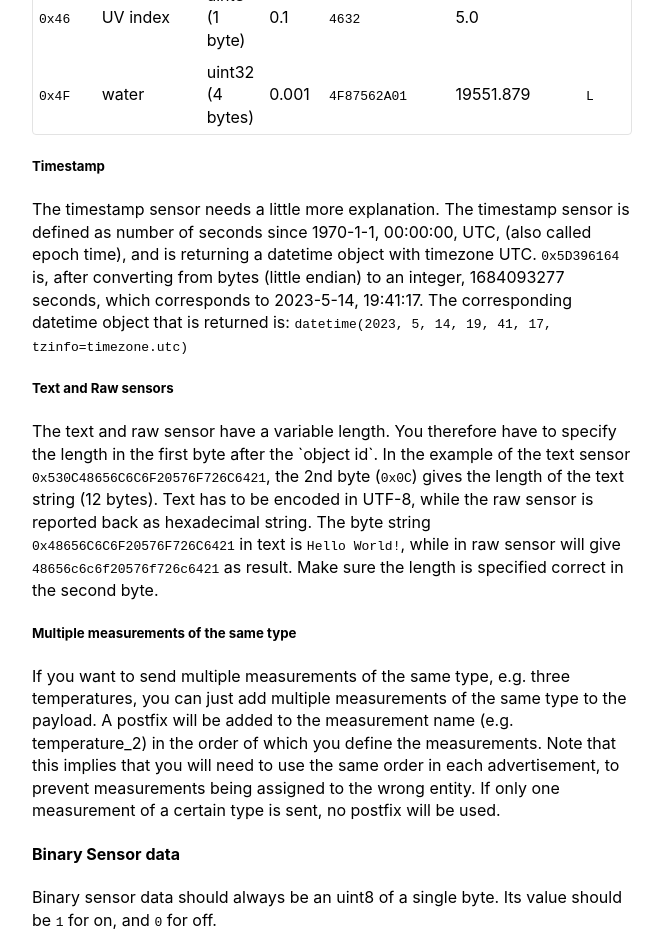
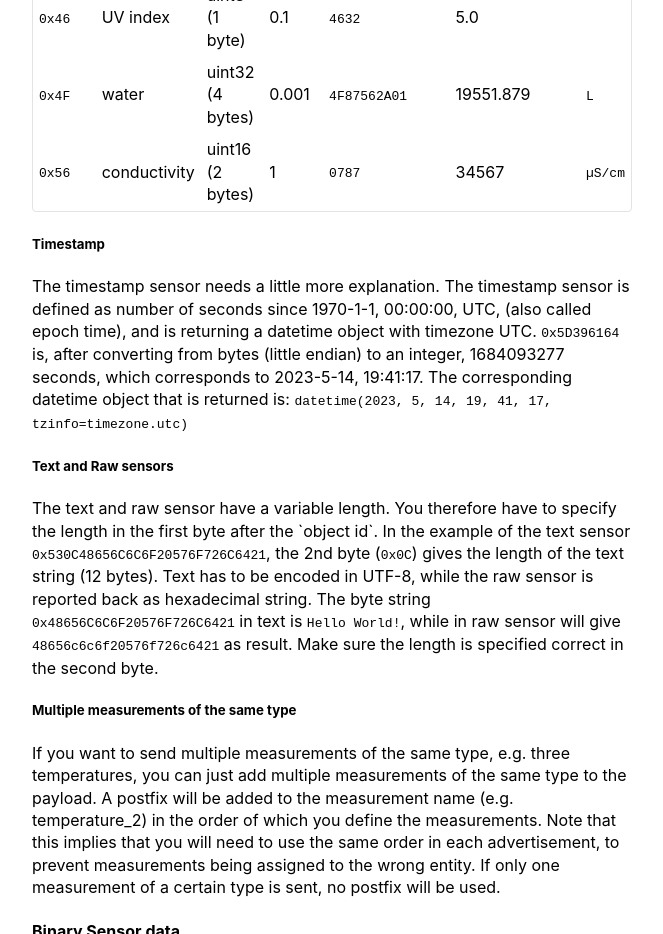
Before and after one commit to home-assistant/bthome.io, an Eleventy site: page src/format.html in a window 1280 px wide. Shown: the part 7900-8834 px from the top of the page, without its empty margins (308-971 px from the left). Built offline with nearby package versions, Linux system fonts and the light colour scheme; Eleventy itself is replaced by a stand-in of ours; files that its build step writes are made by us from their sources.

Commit message:
feat: electrical conductivity sensor

```diff
--- a/src/format.html
+++ b/src/format.html
@@ -1023,6 +1023,21 @@ Flags data: <code>020106</code>
           <code>L</code>
         </td>
       </tr>
+      <tr>
+        <td>
+          <code>0x56</code>
+        </td>
+        <td>conductivity</td>
+        <td>uint16 (2 bytes)</td>
+        <td>1</td>
+        <td>
+          <code>0787</code>
+        </td>
+        <td>34567</td>
+        <td>
+          <code>µS/cm</code>
+        </td>
+      </tr>
     </tbody>
   </table>
 </div>
```
